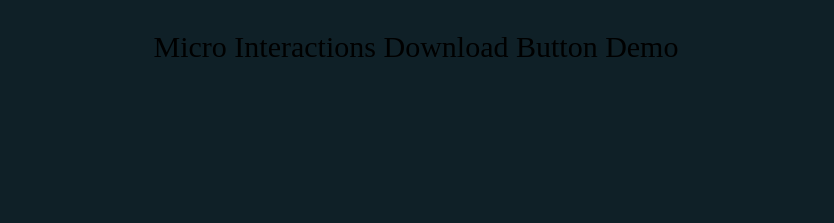
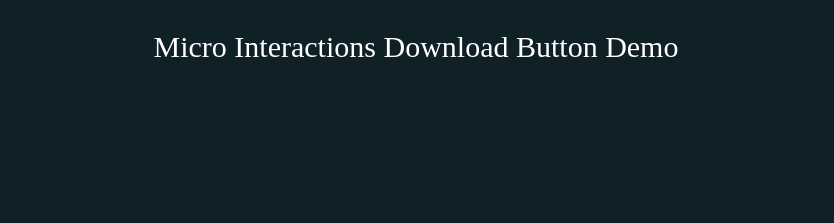
Before and after one commit to KIANCHONGYT/Pure-CSS-3D-Rotating-Image-Gallery-Demo, a plain HTML site: page index.html in a window 1280 px wide. Shown: the top 223 px of the page, without its empty margins (224-1058 px from the left). Drawn offline with Linux system fonts and the light colour scheme.

Commit message:
Add files via upload

```diff
--- a/index.html
+++ b/index.html
@@ -10,7 +10,7 @@
 </head>
 
 <body>
-	<p style="position: fixed; top: 0; width:100%; text-align: center; font-size:30px">Micro Interactions Download Button Demo</p>
+	<p style="position: fixed; top: 0; width:100%; text-align: center; font-size:30px; color:white">Micro Interactions Download Button Demo</p>
 	<div class="scope">
 		<span style="--i:1;"><img src="https://natalieshealthykitchen.com/wp-content/uploads/2020/06/featured-copyright-free-mages.jpg" alt="not found"></span>
   <span style="--i:2;"><img src="https://jennamolby.com/wp-content/uploads/2015/12/stock-snap.jpg" alt="not found"></span>
```
